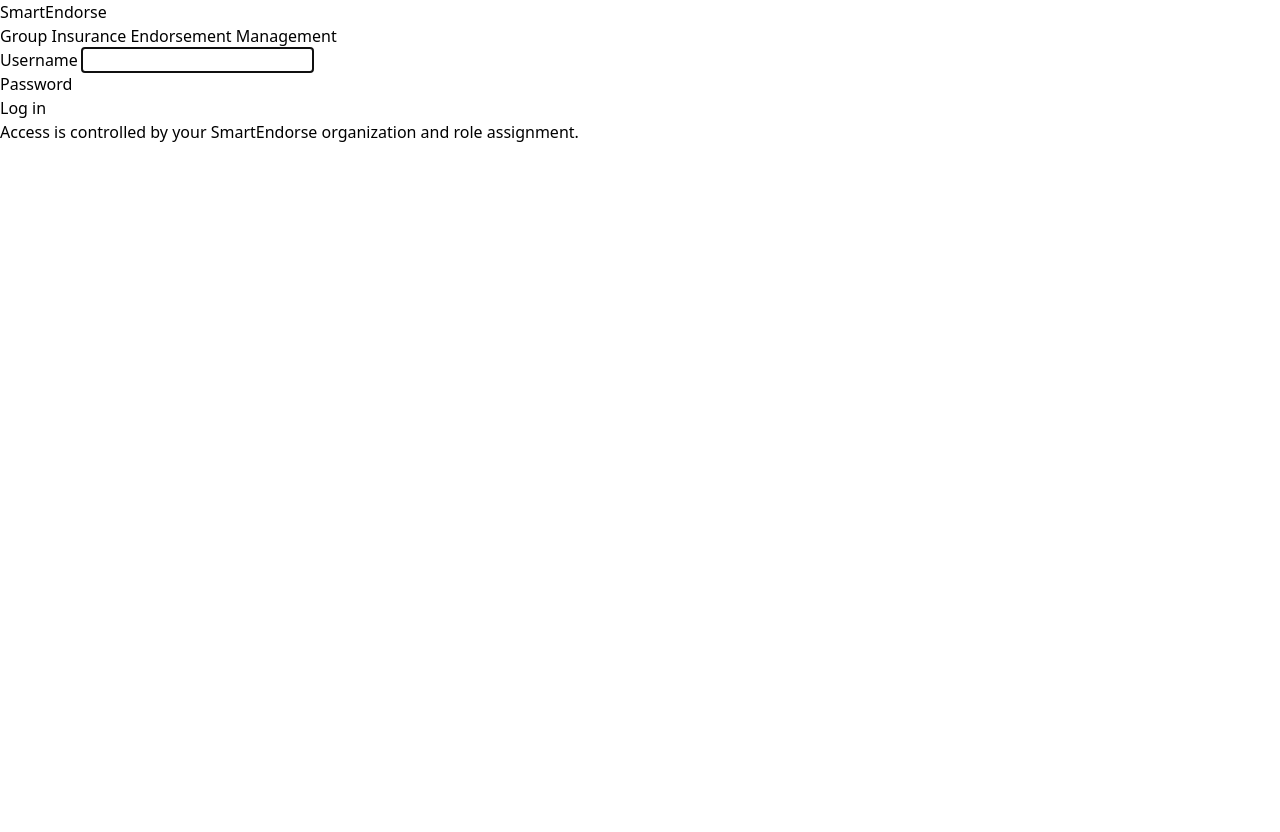
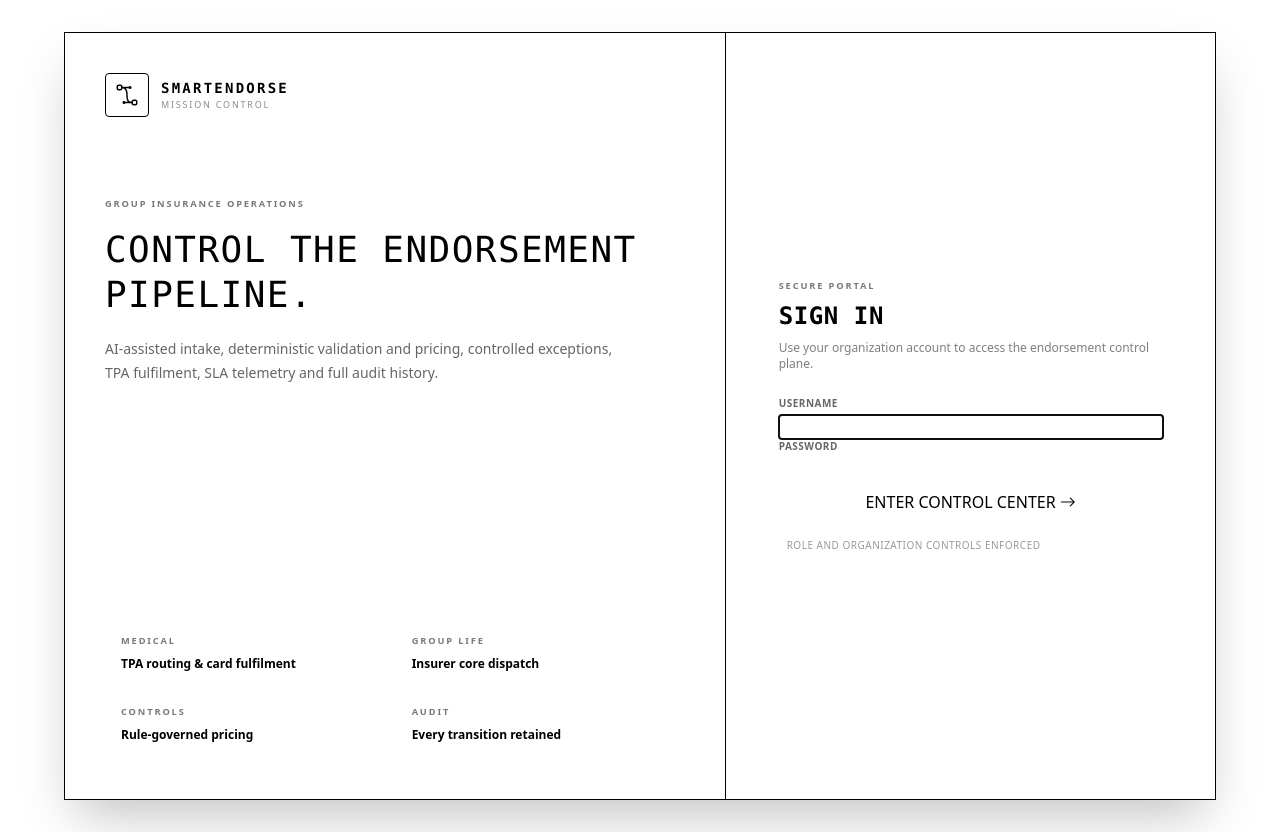
Before and after one commit to nasirsaikh/SmartEndorse, a Django app: page /accounts/login/ in a window 1280 px wide. Before the commit the page ends 142 px from the top, so only its background shows below. Run offline with Django 5.2, Linux system fonts and the light colour scheme; some libraries are stand-ins or nearby versions.

Commit message:
Rebuild login around command-center theme

```diff
--- a/templates/registration/login.html
+++ b/templates/registration/login.html
@@ -1,28 +1,51 @@
 {% extends "base.html" %}
-{% block title %}Log in | SmartEndorse{% endblock %}
+{% block title %}Sign in | SmartEndorse{% endblock %}
 {% block unauthenticated %}
-<div class="portal-login-shell">
-  <div class="portal-login">
-    <div class="portal-login-header">
-      <h1>SmartEndorse</h1>
-      <p>Group Insurance Endorsement Management</p>
-    </div>
-    <div class="login-form">
-      {% if form.errors %}<p class="errornote">Please enter a correct username and password.</p>{% endif %}
-      <form method="post">
-        {% csrf_token %}
-        <div class="form-row">
-          <label for="id_username">Username</label>
-          <input type="text" name="username" autofocus autocomplete="username" id="id_username">
+<div class="min-h-screen bg-base-200 p-4 sm:p-8">
+  <div class="mx-auto grid min-h-[calc(100vh-2rem)] max-w-6xl overflow-hidden border border-base-content/10 bg-base-100 shadow-2xl lg:grid-cols-[1.15fr_.85fr]">
+    <section class="relative hidden overflow-hidden border-r border-base-content/10 bg-base-200 p-10 lg:flex lg:flex-col lg:justify-between">
+      <div class="absolute inset-0 opacity-40" style="background-image:linear-gradient(var(--se-grid) 1px,transparent 1px),linear-gradient(90deg,var(--se-grid) 1px,transparent 1px);background-size:36px 36px"></div>
+      <div class="relative z-10">
+        <div class="flex items-center gap-3">
+          <div class="grid h-11 w-11 place-items-center rounded border border-primary/40 bg-primary/10 text-primary"><i class="bi bi-bezier2 text-2xl"></i></div>
+          <div><div class="font-mono text-sm font-bold tracking-[.16em]">SMARTENDORSE</div><div class="text-[9px] uppercase tracking-[.2em] opacity-45">Mission Control</div></div>
         </div>
-        <div class="form-row">
-          <label for="id_password">Password</label>
-          <input type="password" name="password" autocomplete="current-password" id="id_password">
+        <div class="mt-20 max-w-xl">
+          <div class="se-eyebrow text-primary opacity-100">Group insurance operations</div>
+          <h1 class="mt-4 font-mono text-4xl leading-tight tracking-[.04em]">CONTROL THE ENDORSEMENT PIPELINE.</h1>
+          <p class="mt-5 max-w-lg text-sm leading-6 opacity-60">AI-assisted intake, deterministic validation and pricing, controlled exceptions, TPA fulfilment, SLA telemetry and full audit history.</p>
         </div>
-        <div class="submit-row"><input type="submit" value="Log in"></div>
-      </form>
-      <p class="portal-login-note">Access is controlled by your SmartEndorse organization and role assignment.</p>
-    </div>
+      </div>
+      <div class="relative z-10 grid grid-cols-2 gap-px bg-base-content/10">
+        <div class="bg-base-100/70 p-4"><div class="se-eyebrow">Medical</div><div class="mt-2 text-xs font-semibold">TPA routing & card fulfilment</div></div>
+        <div class="bg-base-100/70 p-4"><div class="se-eyebrow">Group Life</div><div class="mt-2 text-xs font-semibold">Insurer core dispatch</div></div>
+        <div class="bg-base-100/70 p-4"><div class="se-eyebrow">Controls</div><div class="mt-2 text-xs font-semibold">Rule-governed pricing</div></div>
+        <div class="bg-base-100/70 p-4"><div class="se-eyebrow">Audit</div><div class="mt-2 text-xs font-semibold">Every transition retained</div></div>
+      </div>
+    </section>
+
+    <section class="flex items-center justify-center p-6 sm:p-10">
+      <div class="w-full max-w-sm">
+        <div class="mb-8 lg:hidden">
+          <div class="font-mono text-lg font-bold tracking-[.14em]">SMARTENDORSE</div>
+          <div class="text-[9px] uppercase tracking-[.2em] opacity-45">Mission Control</div>
+        </div>
+        <div class="se-eyebrow text-primary opacity-100">Secure portal</div>
+        <h2 class="mt-2 font-mono text-2xl font-semibold tracking-wide">SIGN IN</h2>
+        <p class="mt-2 text-xs opacity-50">Use your organization account to access the endorsement control plane.</p>
+
+        {% if form.errors %}<div class="alert alert-error mt-5 text-sm"><i class="bi bi-x-octagon"></i><span>Invalid username or password.</span></div>{% endif %}
+
+        <form method="post" class="mt-6 space-y-4">
+          {% csrf_token %}
+          <label class="se-field"><span class="mb-1 block text-[10px] font-bold uppercase tracking-wider opacity-60">Username</span><input type="text" name="username" autofocus autocomplete="username" class="input input-bordered w-full"></label>
+          <label class="se-field"><span class="mb-1 block text-[10px] font-bold uppercase tracking-wider opacity-60">Password</span><input type="password" name="password" autocomplete="current-password" class="input input-bordered w-full"></label>
+          <button class="btn btn-primary mt-2 w-full" type="submit">ENTER CONTROL CENTER <i class="bi bi-arrow-right"></i></button>
+        </form>
+
+        <div class="mt-6 flex items-center gap-2 text-[10px] uppercase tracking-wider opacity-40"><span class="status status-success"></span>Role and organization controls enforced</div>
+      </div>
+    </section>
   </div>
 </div>
 {% endblock %}
```
